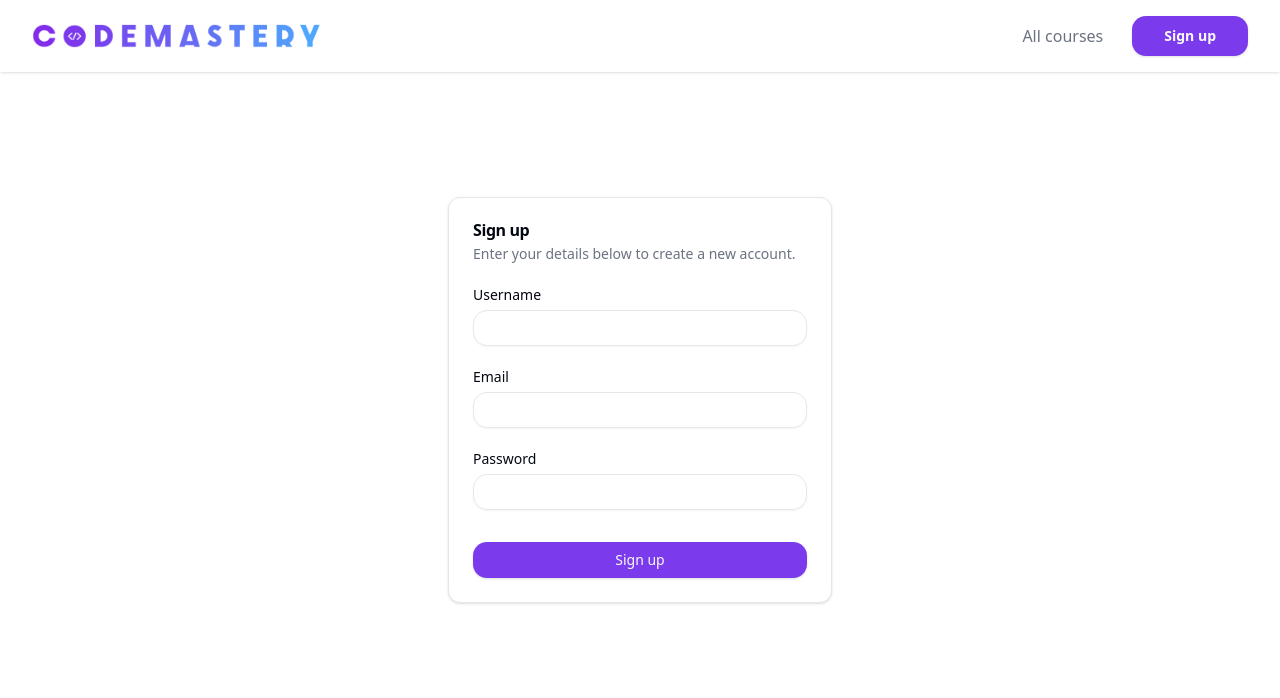
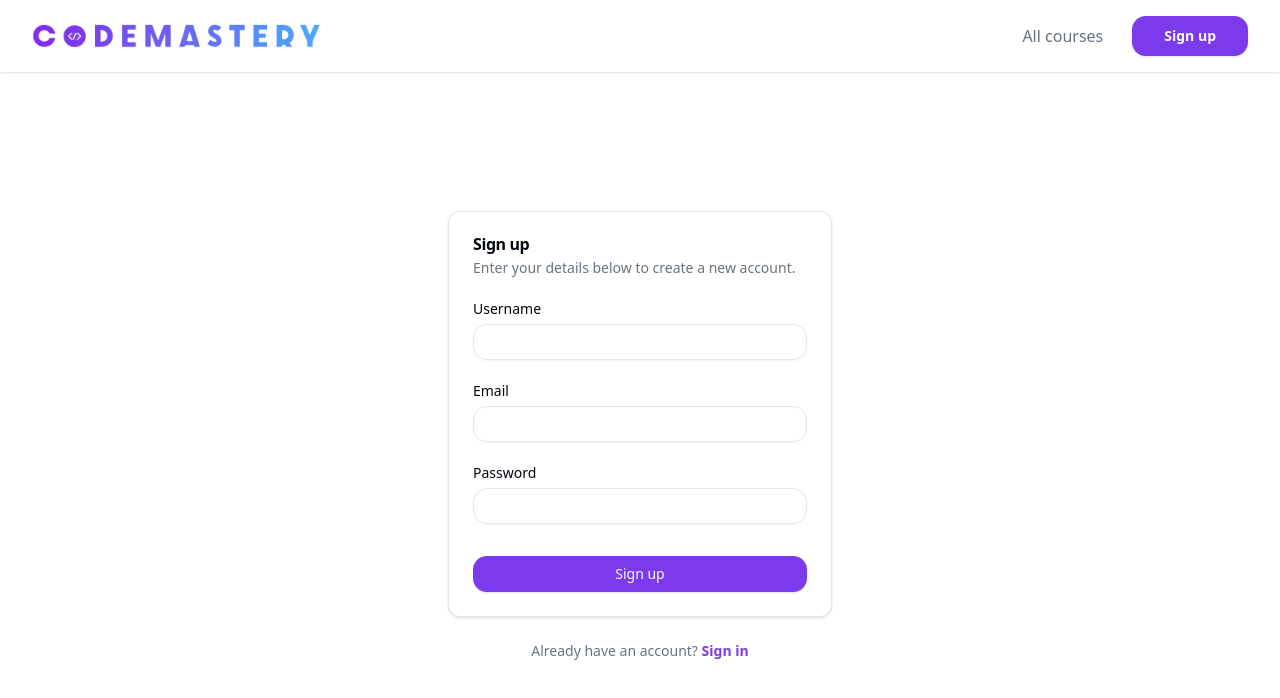
Before and after one commit to macias34/code-mastery-frontend, a Next.js app: page /auth/sign-up in a window 1280 px wide. Shown: the top 698 px of the page. Built offline with nearby package versions, Linux system fonts and the light colour scheme; no server answers.

Commit message:
Improved layout of Sign in and Sign up

```diff
--- a/src/pages/auth/index.tsx
+++ b/src/pages/auth/index.tsx
@@ -3,6 +3,7 @@ import { zodResolver } from "@hookform/resolvers/zod";
 import { GetServerSideProps } from "next";
 import { getServerSession } from "next-auth";
 import { signIn } from "next-auth/react";
+import Link from "next/link";
 import { useRouter } from "next/router";
 import { useState } from "react";
 import { useForm } from "react-hook-form";
@@ -70,8 +71,13 @@ const SignInPage = () => {
   }
 
   return (
-    <ShopLayout>
-      <Card className="w-96 absolute top-1/2 left-1/2 -translate-x-1/2 -translate-y-1/2">
+    <ShopLayout
+      classNames={{
+        root: "min-h-screen",
+        children: "flex flex-col items-center gap-6 justify-center grow",
+      }}
+    >
+      <Card className="w-96">
         <CardHeader>
           <CardTitle>Sign in</CardTitle>
           <CardDescription>
@@ -81,7 +87,7 @@ const SignInPage = () => {
         <CardContent>
           <form
             className="flex flex-col gap-4"
-            onSubmit={void handleSubmit(onSubmit)}
+            onSubmit={handleSubmit(onSubmit)}
           >
             <InputWithLabel
               name="username"
@@ -98,11 +104,18 @@ const SignInPage = () => {
             />
 
             <Button className="mt-2">
-              {isLoading ? <Spinner className="h-6 w-6" /> : "Sign up"}
+              {isLoading ? <Spinner className="h-6 w-6" /> : "Sign in"}
             </Button>
           </form>
         </CardContent>
       </Card>
+
+      <p className="text-muted-foreground text-sm">
+        No account?{" "}
+        <Link className="text-primary font-semibold" href="/auth/sign-up">
+          Sign up
+        </Link>
+      </p>
     </ShopLayout>
   );
 };
--- a/src/pages/auth/sign-up/index.tsx
+++ b/src/pages/auth/sign-up/index.tsx
@@ -2,6 +2,7 @@ import { ErrorMessage } from "@hookform/error-message";
 import { zodResolver } from "@hookform/resolvers/zod";
 import { GetServerSideProps } from "next";
 import { getServerSession } from "next-auth";
+import Link from "next/link";
 import { useRouter } from "next/router";
 import { useForm } from "react-hook-form";
 import { useMutation } from "react-query";
@@ -70,8 +71,13 @@ const SignUpPage = () => {
   };
 
   return (
-    <ShopLayout>
-      <Card className="w-96 absolute top-1/2 left-1/2 -translate-x-1/2 -translate-y-1/2">
+    <ShopLayout
+      classNames={{
+        root: "min-h-screen",
+        children: "flex flex-col items-center gap-6 justify-center grow",
+      }}
+    >
+      <Card className="w-96">
         <CardHeader>
           <CardTitle>Sign up</CardTitle>
           <CardDescription>
@@ -109,6 +115,13 @@ const SignUpPage = () => {
           </form>
         </CardContent>
       </Card>
+
+      <p className="text-muted-foreground text-sm">
+        Already have an account?{" "}
+        <Link className="text-primary font-semibold" href="/auth">
+          Sign in
+        </Link>
+      </p>
     </ShopLayout>
   );
 };
--- a/src/shop/shop-layout/shop-layout.tsx
+++ b/src/shop/shop-layout/shop-layout.tsx
@@ -5,14 +5,17 @@ import { cn } from "@/libs/utils/cn";
 import { Navbar } from "./navbar";
 
 interface ShopLayoutProps extends PropsWithChildren {
-  className?: string;
+  classNames?: {
+    root?: string;
+    children?: string;
+  };
 }
 
-export const ShopLayout: FC<ShopLayoutProps> = ({ children, className }) => {
+export const ShopLayout: FC<ShopLayoutProps> = ({ children, classNames }) => {
   return (
-    <main className={cn("min-h-screen", className)}>
+    <main className={cn("flex flex-col", classNames?.root)}>
       <Navbar />
-      {children}
+      <div className={cn(classNames?.children)}>{children}</div>
     </main>
   );
 };
--- a/src/shop/shop-layout/sign-up-link.tsx
+++ b/src/shop/shop-layout/sign-up-link.tsx
@@ -8,7 +8,10 @@ export const SignUpLink = () => {
   return (
     <Link
       className={cn(
-        buttonVariants({ size: "lg", className: "font-semibold ml-4 text-sm" }),
+        buttonVariants({
+          size: "lg",
+          className: "font-semibold ml-4",
+        }),
       )}
       href="/auth/sign-up"
     >
```
